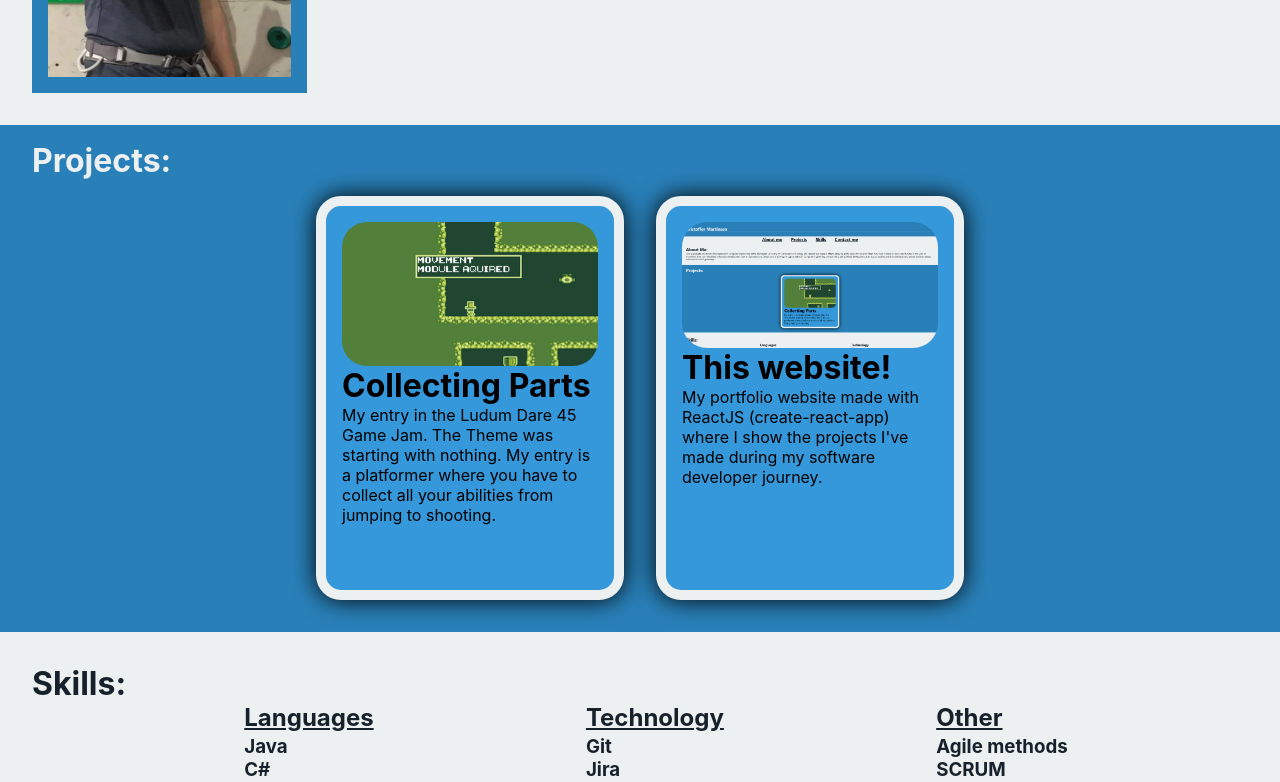
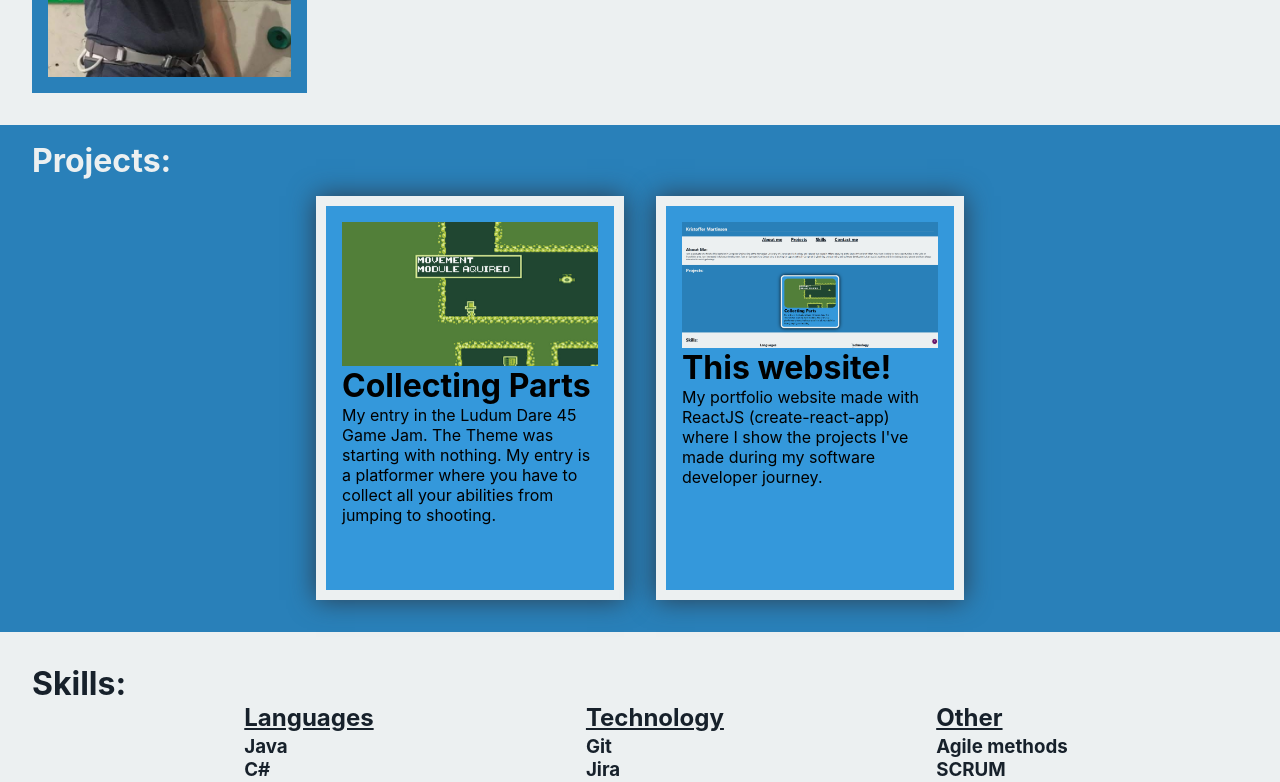
Before and after one commit to Kristoffer-Martinsen/home-page, a React (Create React App) app: page / in a window 1280 px wide. Shown: the part 450-1232 px from the top of the page. Built offline with nearby package versions, Linux system fonts and the light colour scheme.

Commit message:
Update ProjectItem.css
Removed rounded corners

```diff
--- a/src/Stylesheets/ProjectItem.css
+++ b/src/Stylesheets/ProjectItem.css
@@ -1,7 +1,6 @@
 .ProjectItem img {
     max-width: 100%;
     height: auto;
-    border-radius: 25px;
 }
 
 .ProjectItem {
@@ -15,8 +14,7 @@
     border-style: solid;
     border-color: #ECF0F1;
     border-width: 10px;
-    border-radius: 25px;
-    box-shadow: 0 0 25px black;
+    box-shadow: 0 0 25px #2C3E50;
 
 }
 
```
